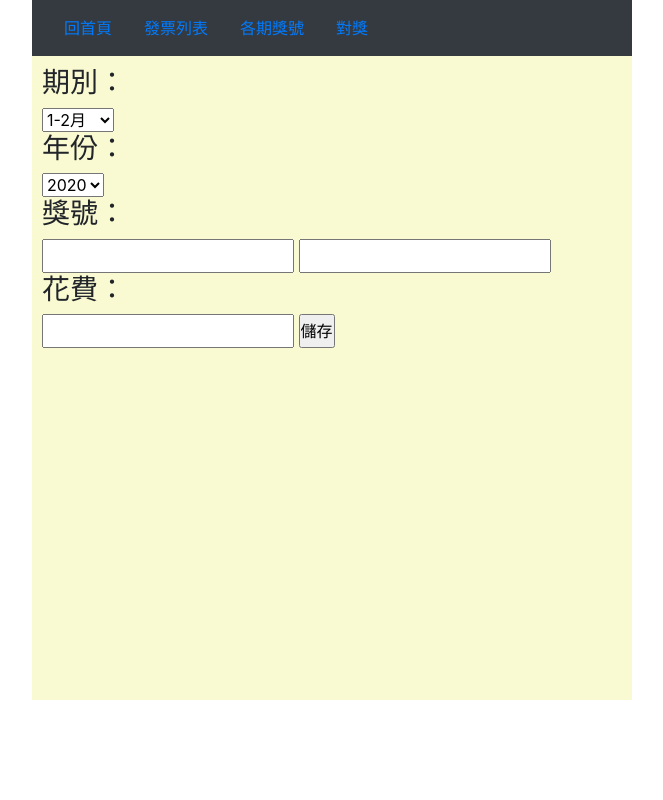
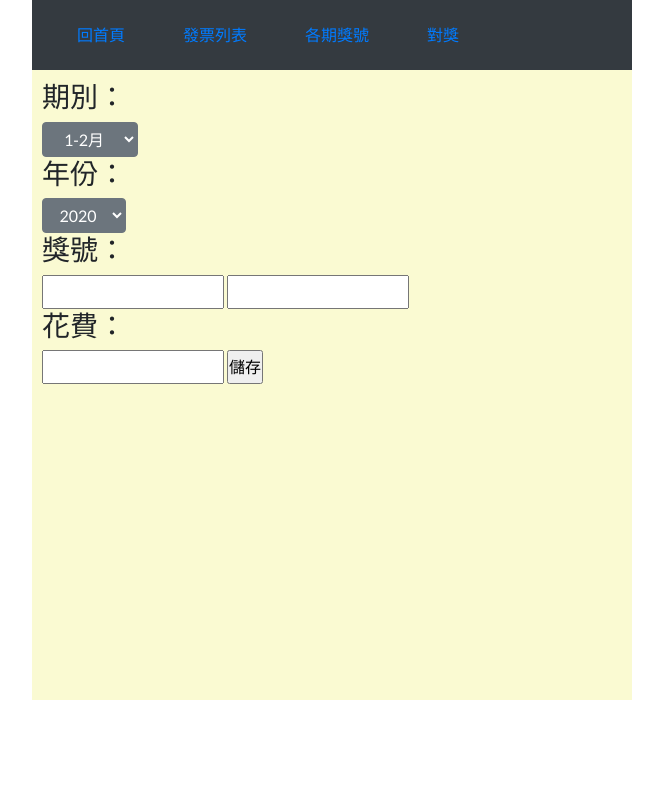
Before and after one commit to wdaweb/invoice-gikuankuan, a PHP site: page / in a window 1280 px wide. Shown: the whole page, without its empty margins (308-971 px from the left). Run offline with PHP 8.4, Linux system fonts and the light colour scheme; data that the repository does not hold is empty.

Commit message:
調整css

```diff
--- a/index.php
+++ b/index.php
@@ -14,14 +14,20 @@
         <link rel="stylesheet" href="./css/bootstrap.css">
         <script src="./js/bootstrap.bundle.min.js"></script>
         <script src="./js/jquery-3.5.1.min.js"></script>
+        <link href="https://fonts.googleapis.com/css2?family=Lato&display=swap" rel="stylesheet">
+        <style>
+            * {
+                font-family: 'Lato', sans-serif;
+            }
+        </style>
     </head>
 
     <body>
         <div>
             <?php include "./layout/header.php"; ?>
-            <form action="save_invoice.php" method="post">
+            <form action="save_invoice.php" method="post" class="form">
                 <h3>期別：</h3>
-                <select name="period">
+                <select name="period" class="btn btn-secondary dropdown-toggle">
                     <option value="1">1-2月</option>
                     <option value="2">3-4月</option>
                     <option value="3">5-6月</option>
@@ -30,7 +36,7 @@
                     <option value="6">11-12</option>
                 </select>
                 <h3>年份：</h3>
-                <select name="year">
+                <select name="year" class="btn btn-secondary dropdown-toggle">
                     <option value="1">2020</option>
                     <option value="2">2021</option>
                     <option value="3">2022</option>
--- a/layout/header.php
+++ b/layout/header.php
@@ -6,19 +6,21 @@
 
 <div class="navbar navbar-expand-md navbar-dark bg-dark">
   <ul class="nav">
-    <li class="nav-item">
-      <a class="nav-link " href="./index.php">回首頁</a>
-    </li>
-    <li class="nav-item">
-      <a class="nav-link active" href="./list.php">發票列表</a>
-    </li>
+    <div class="nav-item">
+      <button class="btn">
+        <a class="nav-link " href="./index.php">回首頁</a>
+      </button>
+    </div>
+    <div class="nav-item"><button class="btn">
+        <a class="nav-link active" href="./list.php">發票列表</a></button>
+    </div>
 
-    <li class="nav-item">
-      <a class="nav-link" href="./invoice.php">各期獎號</a>
-    </li>
+    <div class="nav-item"><button class="btn">
+        <a class="nav-link" href="./invoice.php">各期獎號</a></button>
+    </div>
 
-    <li class="nav-item">
-      <a class="nav-link" href="./award.php">對獎</a>
-    </li>
+    <div class="nav-item"><button class="btn">
+        <a class="nav-link" href="./award.php">對獎</a></button>
+    </div>
   </ul>
 </div>
```
Also changed, not shown: award.php (+8 -0 lines), invoice.php (+8 -0 lines), list.php (+8 -0 lines), connect.php (line endings or trailing spaces).
